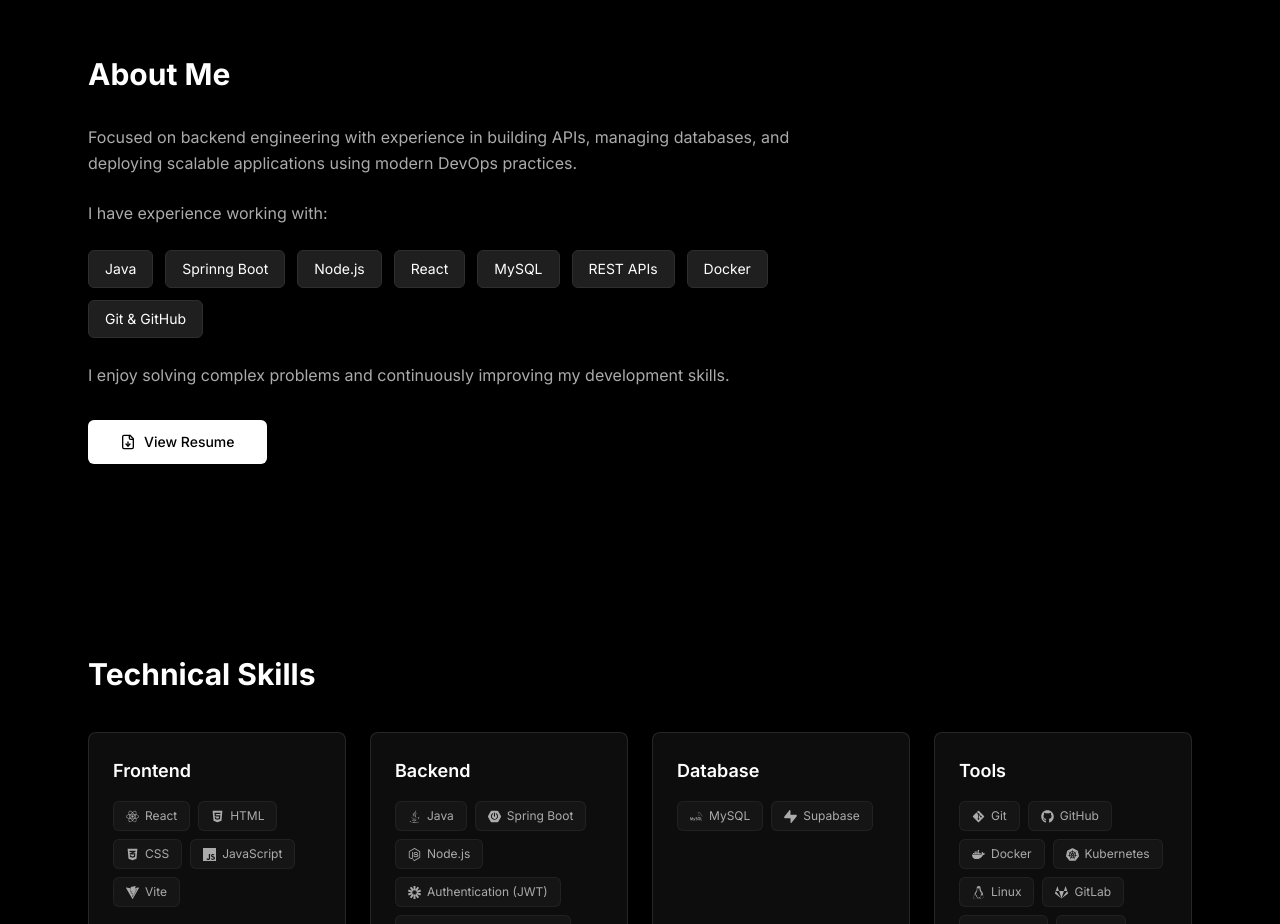
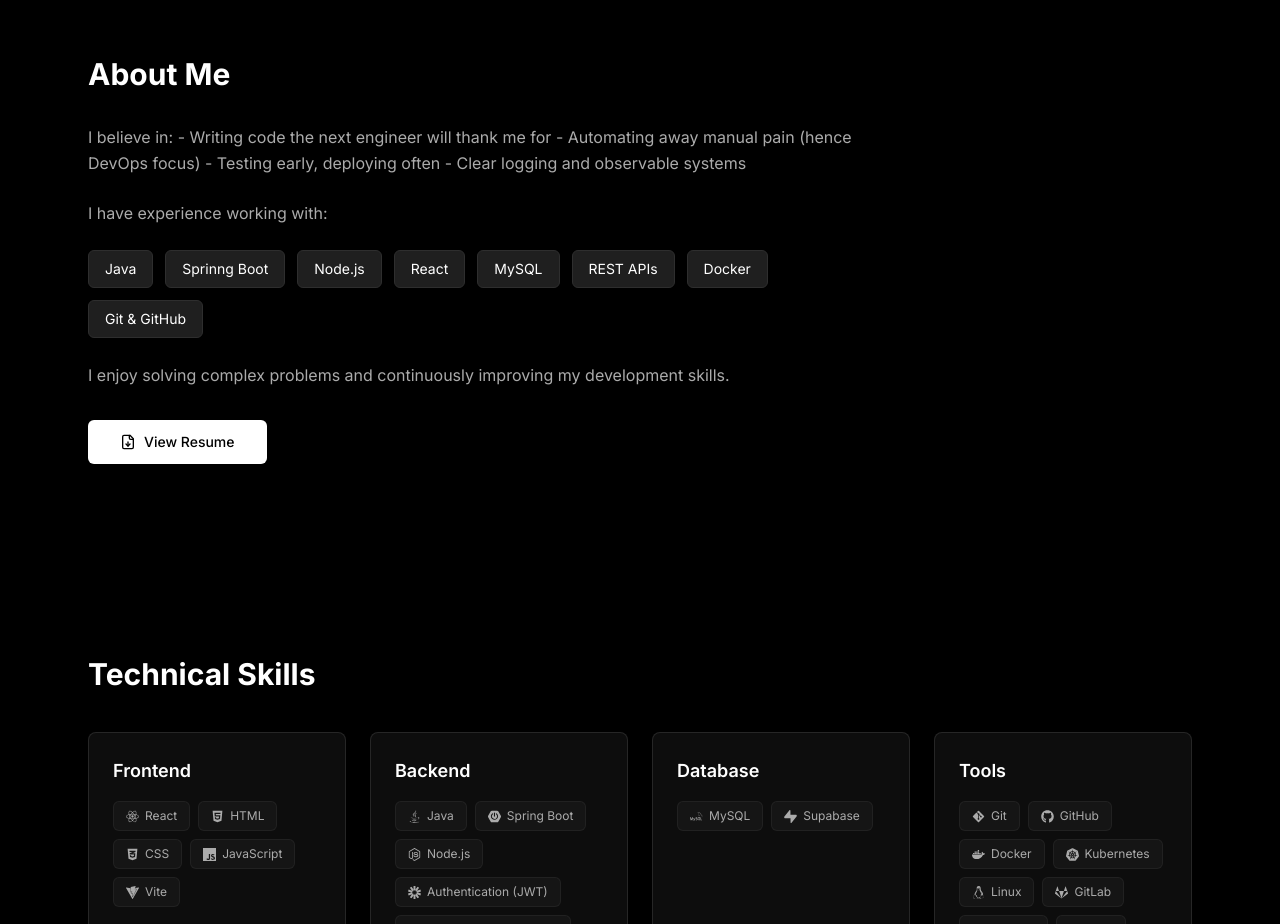
Before and after one commit to Dayeshlate/Portfolio, a React (Vite) app: page / in a window 1280 px wide. Shown: the part 840-1764 px from the top of the page. Built offline with nearby package versions, Linux system fonts and the light colour scheme; the HTML template or start-up script is replaced by a standard one.

Commit message:
change About.tsx

```diff
--- a/src/components/About.tsx
+++ b/src/components/About.tsx
@@ -12,7 +12,11 @@
         <h2 className="text-3xl font-bold mb-8">About Me</h2>
         <div className="max-w-3xl">
           <p className="text-muted-foreground leading-relaxed mb-6">
-            Focused on backend engineering with experience in building APIs, managing databases, and deploying scalable applications using modern DevOps practices.</p>
+            I believe in:
+- Writing code the next engineer will thank me for
+- Automating away manual pain (hence DevOps focus)
+- Testing early, deploying often
+- Clear logging and observable systems</p>
           <p className="text-muted-foreground leading-relaxed mb-6">I have experience working with:</p>
           <div className="flex flex-wrap gap-3 mb-6">
             {techList.map((t) => (
```
